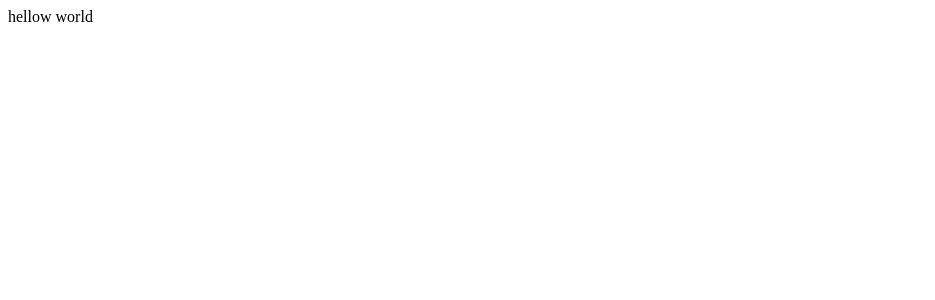
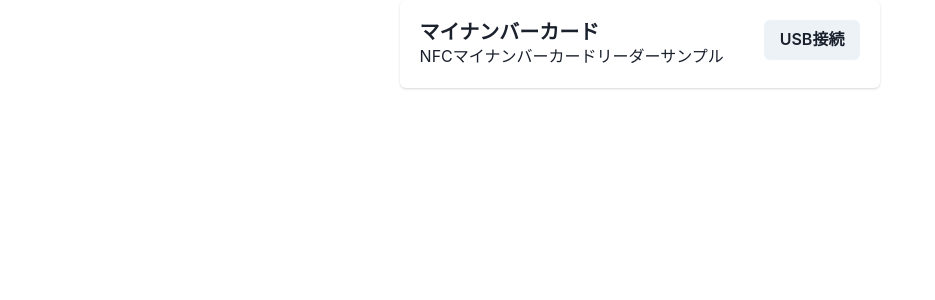
Before and after one commit to mikana0918/webusb-sample, a Next.js app: page / in a window 1280 px wide. Shown: the top 300 px of the page, without its empty margins (0-935 px from the left). Built offline with nearby package versions, Linux system fonts and the light colour scheme.

Commit message:
feat: Add basic layout

```diff
--- a/pages/index.tsx
+++ /dev/null
@@ -1,5 +0,0 @@
-export default function Page() {
-    return (
-        "hellow world"
-    )
-}
--- /dev/null
+++ b/src/pages/_app.tsx
@@ -0,0 +1,10 @@
+import { ChakraProvider } from "@chakra-ui/react";
+import { AppProps } from "next/app";
+
+export default function App({ Component, pageProps }: AppProps) {
+  return (
+    <ChakraProvider>
+      <Component {...pageProps} />
+    </ChakraProvider>
+  );
+}
--- /dev/null
+++ b/src/pages/index.tsx
@@ -0,0 +1,33 @@
+import {
+  Button,
+  Card,
+  CardBody,
+  CardFooter,
+  Flex,
+  Heading,
+  Text,
+} from "@chakra-ui/react";
+
+function MyNumberCard() {
+  return (
+    <Card direction={{ base: "column", sm: "row" }}>
+      <CardBody>
+        <Heading size="md">マイナンバーカード</Heading>
+        <Text>NFCマイナンバーカードリーダーサンプル</Text>
+      </CardBody>
+      <CardFooter>
+        <Button>USB接続</Button>
+      </CardFooter>
+    </Card>
+  );
+}
+
+export default function Page() {
+  return (
+    <>
+      <Flex justifyContent={"center"} alignItems="center">
+        <MyNumberCard />
+      </Flex>
+    </>
+  );
+}
```
